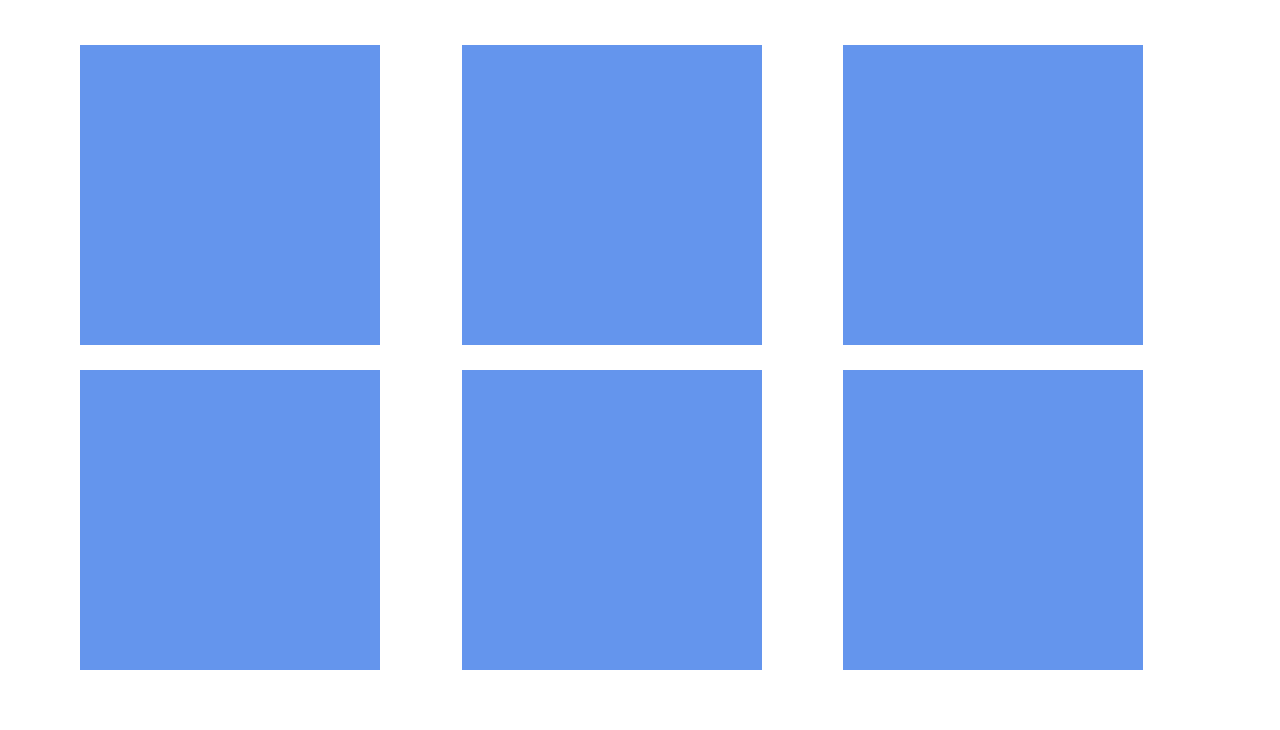
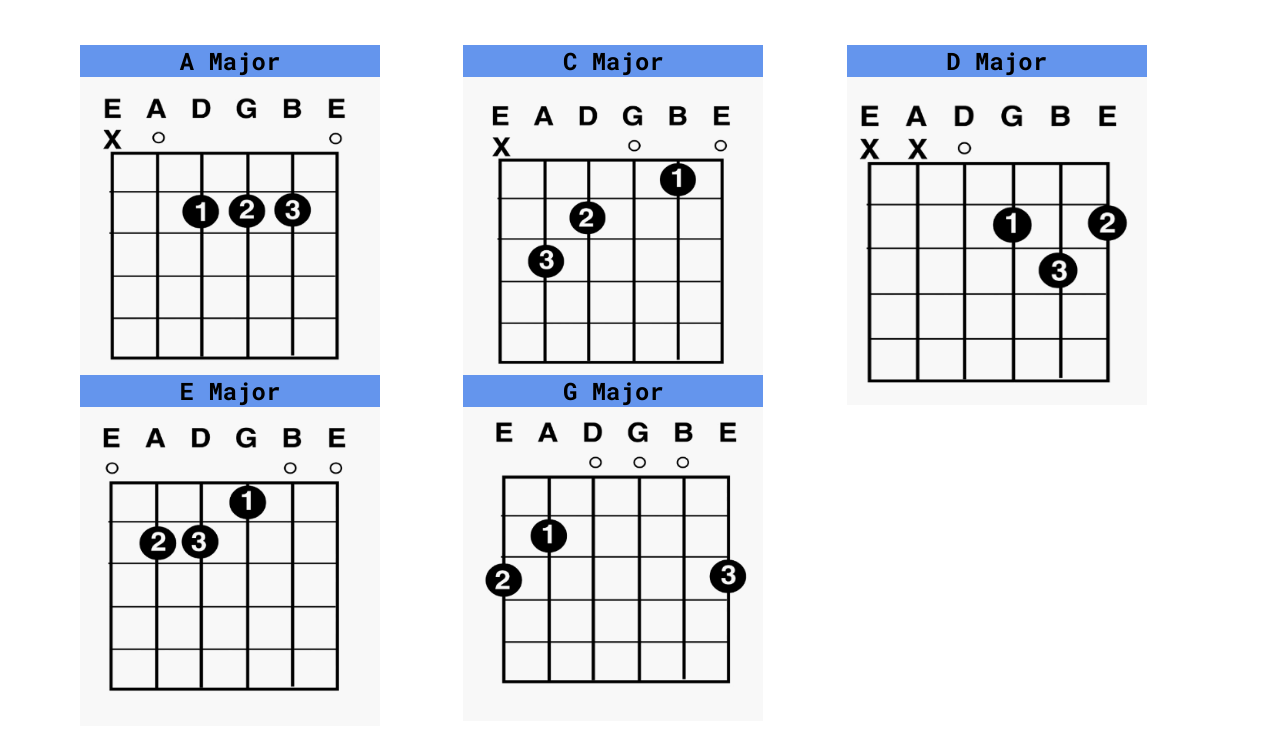
Before and after one commit to TK1ng/html-css-1, a plain HTML site: page index.html in a window 1280 px wide. Shown: the part 860-1590 px from the top of the page. Drawn offline with Linux system fonts and the light colour scheme.

Commit message:
style: style grid and chordchart images

```diff
--- a/index.html
+++ b/index.html
@@ -7,6 +7,7 @@
     <meta name="description" content="Essential guitar chords for beginning guitarist and the seasoned alike">
     <meta name="keywords" content="guitar, chords, learning, music, guitar chords">
     <meta name="author" content="King the guitarist">
+    <link rel="shortcut icon" href="" type="image/x-icon">
     <link rel="stylesheet" href="styles.css">
     <link rel="preconnect" href="https://fonts.googleapis.com">
     <link rel="preconnect" href="https://fonts.gstatic.com" crossorigin>
@@ -15,30 +16,34 @@
 </head>
 <body>
     <header>
-        <!-- <nav>
-            <ul>
-                <li>A Major</li>
-                <li>C Major</li>
-                <li>D Major</li>
-                <li>E Major</li>
-                <li>E Minor Chord</li>
-                <li>G Major</li>
-            </ul>
-        </nav> -->
-        <div class="hero-img">
-            <img src="guitar-hero.jpg" alt="Acoustic guitar propped against a window with skyline view.">
+        <div class="hero">
+            <img src="/assets/guitar-hero.jpg" alt="Acoustic guitar propped against a window with skyline view.">
         </div>
     </header>
     <section>
         <h1>The Essentials</h1>
-        <p>Here you'll find key guitar chords to learn as you begin your journey of becoming a solid guitar player.</p>
+        <p>Here you'll find key guitar chords to learn as you begin your journey of becoming a solid  guitar player.</p>
         <div class="grid">
-            <div class="grid-item"></div>
-            <div class="grid-item"></div>
-            <div class="grid-item"></div>
-            <div class="grid-item"></div>
-            <div class="grid-item"></div>
-            <div class="grid-item"></div>
+            <div class="grid-item">
+                <h2>A Major</h2>
+                <img src="/assets/a-chord@2x.png" alt="A major chord tab">
+            </div>
+            <div class="grid-item">
+                <h2>C Major</h2>
+                <img src="/assets/c-chord@2x.png" alt="C major chord tab">
+            </div>
+            <div class="grid-item">
+                <h2>D Major</h2>
+                <img src="/assets/d-chord@2x.png" alt="D major chord tab">
+            </div>
+            <div class="grid-item">
+                <h2>E Major</h2>
+                <img src="/assets/e-chord@2x.png" alt="E major chord tab">
+            </div>
+            <div class="grid-item">
+                <h2>G Major</h2>
+                <img src="/assets/g-chord@2x.png" alt="G major chord tab">
+            </div>
         </div>
     </section>
 </body>
--- a/styles.css
+++ b/styles.css
@@ -17,7 +17,7 @@ ul {
     padding: 1rem;
 }
 
-img {
+.hero > img {
     width: 100vw;
 }
 
@@ -27,9 +27,18 @@ img {
     height: 300px;
 }
 
+.grid-item img {
+    width: 300px;
+}
+
+
 .grid {
     display: grid;
     padding-top: 3rem;
-    grid-gap: 25px;
+    grid-gap: 30px;
     grid-template-columns:repeat(3, 1fr);
 }
+
+.grid h2 {
+    text-align: center;
+}
```
Also changed, not shown: assets/a-chord@2x.png (added), assets/c-chord@2x.png (added), assets/d-chord@2x.png (added), assets/e-chord@2x.png (added), assets/g-chord@2x.png (added), assets/guitar-hero.jpg (renamed from guitar-hero.jpg).
